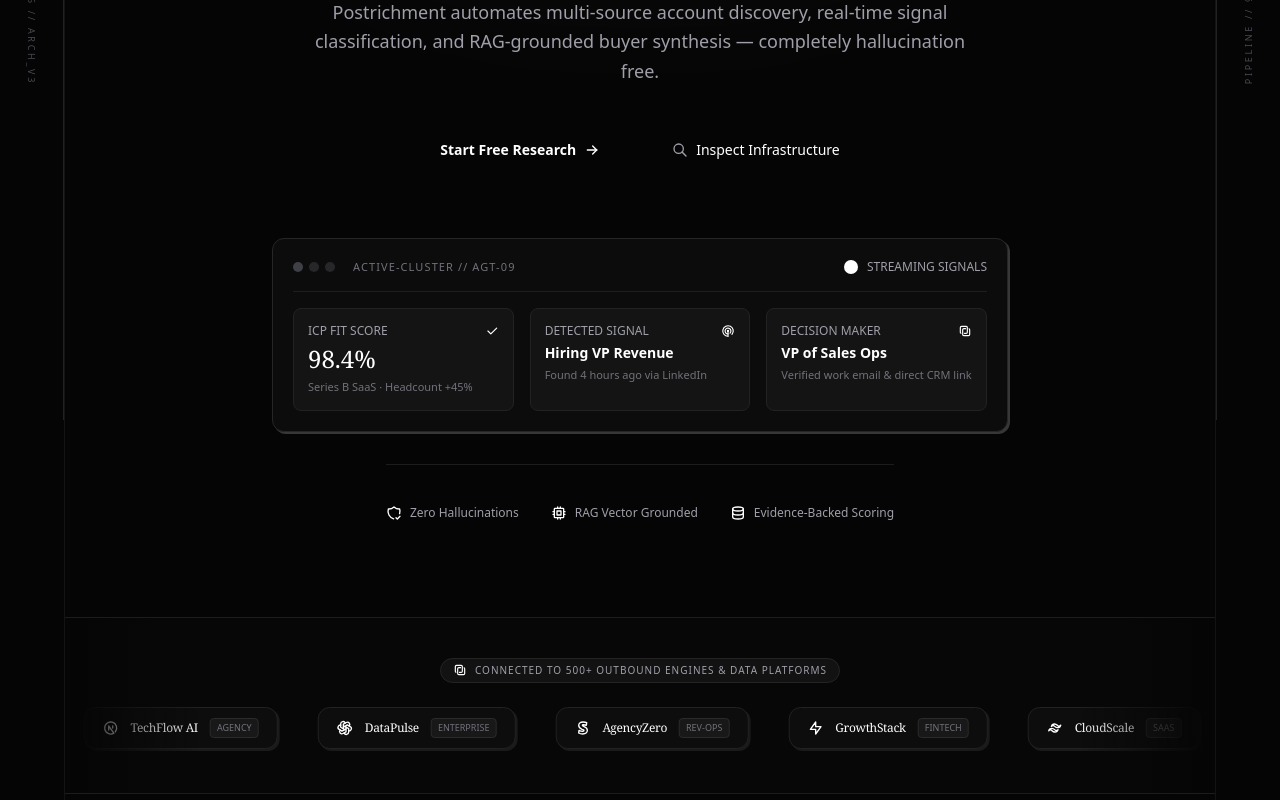
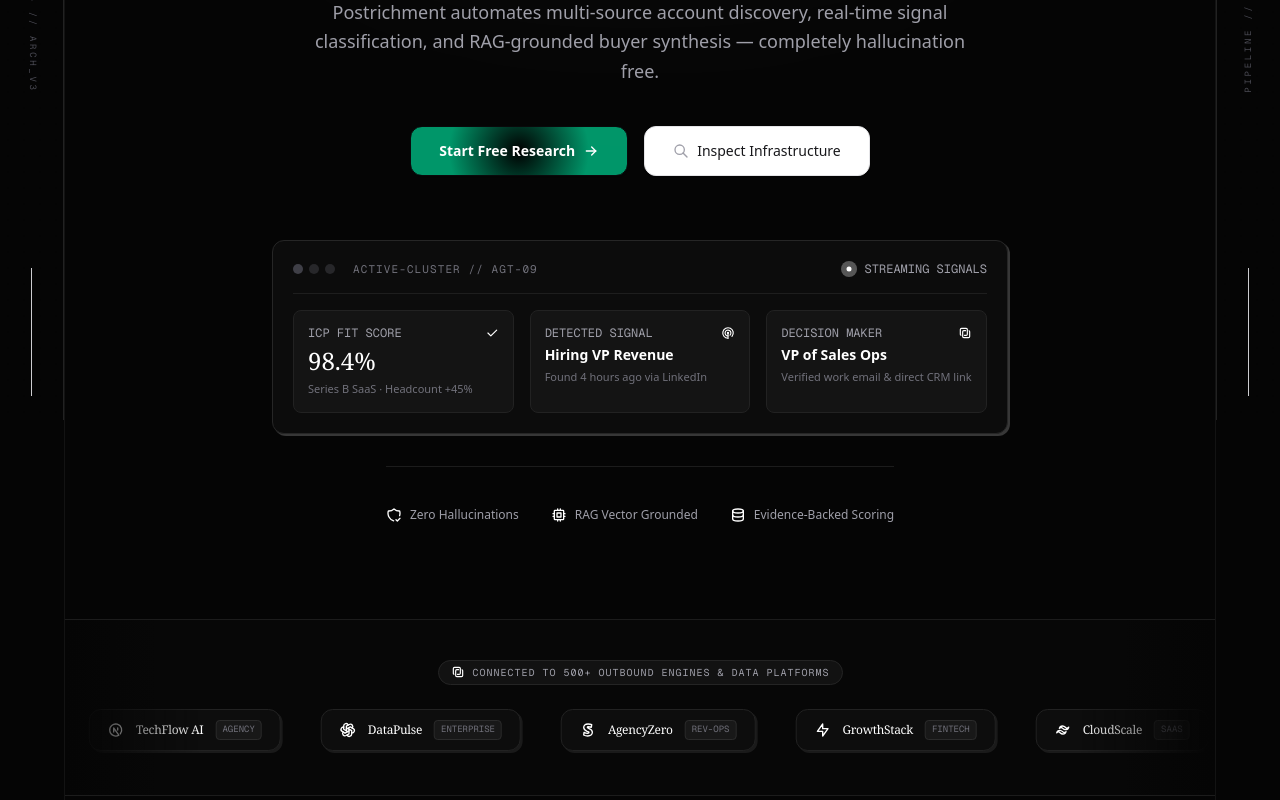
Before and after one commit to fit-edoc/prostichemet, a Next.js app in the folder frontend/: page / in a window 1280 px wide. Shown: the part 380-1180 px from the top of the page. Built offline with nearby package versions, Linux system fonts and the light colour scheme; no server answers.

Commit message:
style(theme): implement zinc monochrome color tokens and utility classes in globals.css

```diff
--- a/frontend/src/app/globals.css
+++ b/frontend/src/app/globals.css
@@ -1,20 +1,88 @@
 @import "tailwindcss";
 
 @theme {
-  --font-sans: var(--font-geist-sans), system-ui, -apple-system, BlinkMacSystemFont, "Segoe UI", Roboto, sans-serif;
+  --font-sans: var(--font-inter), system-ui, -apple-system, BlinkMacSystemFont, "Segoe UI", Roboto, sans-serif;
+  --font-inter: var(--font-inter), system-ui, -apple-system, BlinkMacSystemFont, "Segoe UI", Roboto, sans-serif;
   --font-mono: var(--font-geist-mono), monospace;
+  --font-intel: "Intel One Mono", monospace;
 }
 
-:root, [data-theme='dark'], [data-theme='light'] {
-  /* Strict Monochrome / Editorial Black & White Theme */
-  --bg-canvas: #050505;           /* Deepest Obsidian */
-  --bg-surface: #0C0C0C;          /* Card surface */
-  --bg-elevated: #141414;         /* Floating tile */
-  --bg-muted: #1A1A1A;            /* Pill / badge */
+.font-inter {
+  font-family: var(--font-inter), system-ui, -apple-system, BlinkMacSystemFont, "Segoe UI", Roboto, sans-serif !important;
+}
 
-  --text-primary: #FFFFFF;        /* Pure white */
-  --text-secondary: #A3A3A3;      /* Mid-tone gray */
-  --text-muted: #666666;          /* Deep gray */
+.font-mono {
+  font-family: var(--font-geist-mono), ui-monospace, SFMono-Regular, Menlo, Monaco, Consolas, monospace !important;
+}
+
+/* Landing Page Typography: Use downloaded Inter font */
+.landing-page,
+.landing-page h1,
+.landing-page h2,
+.landing-page h3,
+.landing-page h4,
+.landing-page h5,
+.landing-page h6,
+.landing-page .heading-intel,
+.landing-page .subheading,
+.landing-page p,
+.landing-page .font-serif,
+.landing-page .font-editorial,
+.landing-page span,
+.landing-page a,
+.landing-page button,
+.landing-page div {
+  font-family: var(--font-inter), system-ui, -apple-system, BlinkMacSystemFont, "Segoe UI", Roboto, sans-serif;
+}
+
+.landing-page [class*="font-mono"],
+.landing-page code,
+.landing-page kbd {
+  font-family: var(--font-geist-mono), ui-monospace, SFMono-Regular, Menlo, monospace !important;
+}
+
+:root, [data-theme='light'] {
+  /* Crisp, Editorial High-End Light Theme */
+  --bg-canvas: #FAFAFA;           /* Pure light canvas */
+  --bg-surface: #FFFFFF;          /* Pure white card surface */
+  --bg-elevated: #F4F4F5;         /* Elevated badge / secondary surface */
+  --bg-muted: #F4F4F5;            /* Subtle muted pill */
+
+  --text-primary: #09090B;        /* Deep zinc-950 headline & body */
+  --text-secondary: #52525B;      /* Refined zinc-600 subtext */
+  --text-muted: #71717A;          /* Zinc-500 muted text */
+
+  --border-subtle: #E4E4E7;       /* Delicate zinc-200 border */
+  --border-medium: #D4D4D8;       /* Defined zinc-300 border */
+  --border-strong: #A1A1AA;       /* Focused zinc-400 border */
+  --border-focus: #09090B;
+
+  --accent-white: #09090B;
+  --accent-brown: #18181B;
+  --accent-brown-light: rgba(9, 9, 11, 0.04);
+  --accent-glow: rgba(9, 9, 11, 0.05);
+
+  /* Tactile 2px Box Shadows & Elevation for Light Mode */
+  --shadow-2px: 2px 2px 0px #09090B;
+  --shadow-2px-dark: 2px 2px 0px rgba(0, 0, 0, 0.12);
+  --shadow-xs: 0 1px 2px rgba(0, 0, 0, 0.04);
+  --shadow-sm: 0 1px 3px rgba(0, 0, 0, 0.06), 0 1px 2px rgba(0, 0, 0, 0.04);
+  --shadow-md: 0 4px 16px -2px rgba(0, 0, 0, 0.08), 0 2px 6px -1px rgba(0, 0, 0, 0.04);
+  --shadow-lg: 0 12px 32px -4px rgba(0, 0, 0, 0.08), 0 4px 12px -2px rgba(0, 0, 0, 0.04);
+  --shadow-glow: 0 0 40px rgba(0, 0, 0, 0.05);
+  --shadow-inset-top: inset 0 1px 0 rgba(255, 255, 255, 0.9);
+  --shadow-card: 0 1px 3px rgba(0, 0, 0, 0.04), 0 8px 24px -4px rgba(0, 0, 0, 0.04);
+}
+
+[data-theme='dark'] {
+  --bg-canvas: #050505;
+  --bg-surface: #0C0C0C;
+  --bg-elevated: #141414;
+  --bg-muted: #1A1A1A;
+
+  --text-primary: #FFFFFF;
+  --text-secondary: #A3A3A3;
+  --text-muted: #666666;
 
   --border-subtle: #1F1F1F;
   --border-medium: #2E2E2E;
@@ -22,11 +90,10 @@
   --border-focus: #FFFFFF;
 
   --accent-white: #FFFFFF;
-  --accent-brown: #FFFFFF;        /* Strict monochrome mapping */
+  --accent-brown: #FFFFFF;
   --accent-brown-light: rgba(255, 255, 255, 0.08);
   --accent-glow: rgba(255, 255, 255, 0.12);
 
-  /* Tactile 2px Box Shadows */
   --shadow-2px: 2px 2px 0px rgba(255, 255, 255, 0.25);
   --shadow-2px-dark: 2px 2px 0px #000000;
   --shadow-xs: 0 1px 2px rgba(0, 0, 0, 0.8);
@@ -260,3 +327,145 @@ body {
   backdrop-filter: blur(12px);
   -webkit-backdrop-filter: blur(12px);
 }
+
+/* Premium Light / SaaS Buttons */
+.btn-invert-xl {
+  background: radial-gradient(circle 140px at 50% 50%, #000000 0%, #009669 50% );
+  color: #FFFFFF !important;
+  border-radius: 0.75rem;
+  border: 1px solid #09090B;
+  box-shadow: 2px 2px 0px rgba(0, 0, 0, 0.25);
+  transition: all 0.2s cubic-bezier(0.16, 1, 0.3, 1);
+  text-decoration: none;
+}
+
+.btn-invert-xl:hover {
+  background-color: #27272A;
+  border-color: #27272A;
+  transform: translateY(-1px);
+  box-shadow: 3px 3px 0px rgba(0, 0, 0, 0.35);
+}
+
+.btn-invert-xl:active {
+  transform: translateY(0.5px);
+  box-shadow: 1px 1px 0px rgba(0, 0, 0, 0.2);
+}
+
+.btn-dark-xl {
+  background-color: #FFFFFF;
+  color: #18181B !important;
+  border-radius: 0.75rem;
+  border: 1px solid #E4E4E7;
+  box-shadow: 0 1px 2px rgba(0, 0, 0, 0.05);
+  transition: all 0.2s cubic-bezier(0.16, 1, 0.3, 1);
+  text-decoration: none;
+}
+
+.btn-dark-xl:hover {
+  background-color: #F4F4F5;
+  border-color: #D4D4D8;
+  color: #09090B !important;
+  transform: translateY(-1px);
+  box-shadow: 0 3px 8px rgba(0, 0, 0, 0.06);
+}
+
+.btn-dark-xl:active {
+  transform: translateY(0.5px);
+}
+
+/* Gutter Architectural Patterns */
+.carbon-gutter {
+  background-image: radial-gradient(rgba(0, 0, 0, 0.05) 1px, transparent 1px);
+  background-size: 16px 16px;
+}
+
+.carbon-strip-line {
+  background-color: #E4E4E7;
+}
+
+.halftone-footer {
+  background-image: radial-gradient(rgba(0, 0, 0, 0.04) 1px, transparent 1px);
+  background-size: 16px 16px;
+}
+
+.footer-watermark {
+  font-weight: 900;
+  letter-spacing: -0.05em;
+  color: #E4E4E7;
+  line-height: 0.85;
+}
+
+/* SVG Pulse Animation */
+@keyframes svgPulse {
+  0% { transform: scale(0.9); opacity: 0.85; }
+  50% { transform: scale(1.15); opacity: 0.3; }
+  100% { transform: scale(0.9); opacity: 0.85; }
+}
+
+.svg-animated-pulse {
+  animation: svgPulse 2s ease-in-out infinite;
+  transform-origin: center;
+}
+
+/* Dark Gradient Animation for Auth / Split-Screen */
+@keyframes darkGradientFloat1 {
+  0%, 100% {
+    transform: translate(0px, 0px) scale(1);
+    opacity: 0.7;
+  }
+  50% {
+    transform: translate(40px, -50px) scale(1.18);
+    opacity: 0.95;
+  }
+}
+
+@keyframes darkGradientFloat2 {
+  0%, 100% {
+    transform: translate(0px, 0px) scale(1);
+    opacity: 0.55;
+  }
+  50% {
+    transform: translate(-45px, 35px) scale(1.22);
+    opacity: 0.85;
+  }
+}
+
+@keyframes darkGradientFloat3 {
+  0%, 100% {
+    transform: translate(0px, 0px) scale(0.9);
+    opacity: 0.5;
+  }
+  50% {
+    transform: translate(30px, 45px) scale(1.12);
+    opacity: 0.78;
+  }
+}
+
+@keyframes darkGradientShift {
+  0% {
+    background-position: 0% 50%;
+  }
+  50% {
+    background-position: 100% 50%;
+  }
+  100% {
+    background-position: 0% 50%;
+  }
+}
+
+.animate-dark-gradient-shift {
+  background-size: 200% 200%;
+  animation: darkGradientShift 14s ease infinite;
+}
+
+.animate-dark-orb-1 {
+  animation: darkGradientFloat1 12s ease-in-out infinite;
+}
+
+.animate-dark-orb-2 {
+  animation: darkGradientFloat2 16s ease-in-out infinite;
+}
+
+.animate-dark-orb-3 {
+  animation: darkGradientFloat3 20s ease-in-out infinite;
+}
```
